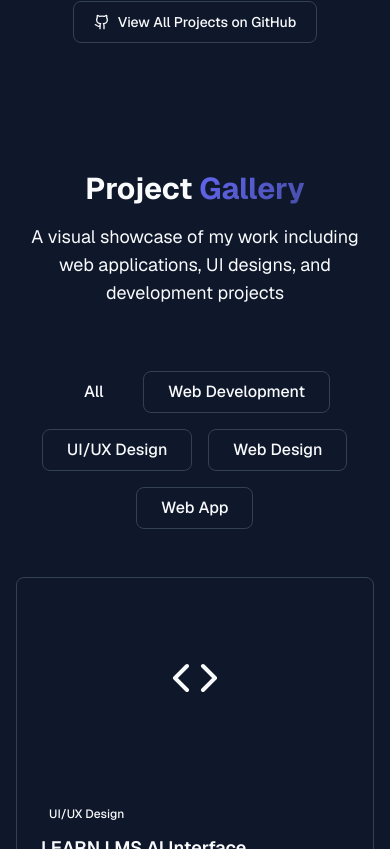
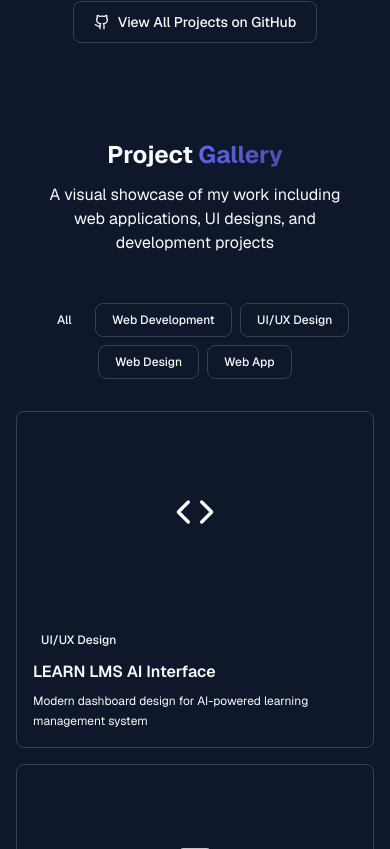
Before and after one commit to zain-khokhar/portfolio, a Next.js app: page / in a window 390 px wide. Shown: the part 5415-6264 px from the top of the page. Built offline with nearby package versions, Linux system fonts and the light colour scheme.

Commit message:
feat: add responsive gallery with mobile-optimized category filters

```diff
--- a/src/app/components/GallerySection.js
+++ b/src/app/components/GallerySection.js
@@ -56,7 +56,7 @@ const GallerySection = () => {
     : galleryItems.filter(item => item.category === selectedCategory);
 
   return (
-    <section id="gallery" className="py-20">
+    <section id="gallery" className="py-12 sm:py-16 lg:py-20">
       <div className="max-w-7xl mx-auto px-4 sm:px-6 lg:px-8">
         {/* Header */}
         <motion.div
@@ -64,12 +64,12 @@ const GallerySection = () => {
           whileInView={{ opacity: 1, y: 0 }}
           viewport={{ once: true }}
           transition={{ duration: 0.8 }}
-          className="text-center mb-16"
+          className="text-center mb-12 sm:mb-16"
         >
-          <h2 className="text-3xl md:text-4xl font-bold mb-4">
+          <h2 className="text-2xl sm:text-3xl md:text-4xl font-bold mb-3 sm:mb-4">
             Project <span className="gradient-text">Gallery</span>
           </h2>
-          <p className="text-muted-foreground text-lg max-w-2xl mx-auto">
+          <p className="text-muted-foreground text-base sm:text-lg max-w-2xl mx-auto px-4">
             A visual showcase of my work including web applications, UI designs, and development projects
           </p>
         </motion.div>
@@ -80,7 +80,7 @@ const GallerySection = () => {
           whileInView={{ opacity: 1, y: 0 }}
           viewport={{ once: true }}
           transition={{ duration: 0.8, delay: 0.2 }}
-          className="flex flex-wrap justify-center gap-4 mb-12"
+          className="flex flex-wrap justify-center gap-2 sm:gap-4 mb-8 sm:mb-12"
         >
           {categories.map((category) => (
             <motion.button
@@ -88,7 +88,7 @@ const GallerySection = () => {
               whileHover={{ scale: 1.05 }}
               whileTap={{ scale: 0.95 }}
               onClick={() => setSelectedCategory(category)}
-              className={`px-6 py-2 rounded-lg font-medium transition-colors duration-200 ${
+              className={`px-4 sm:px-6 py-2 rounded-lg font-medium transition-colors duration-200 text-xs sm:text-sm touch-manipulation ${
                 selectedCategory === category
                   ? 'bg-primary text-primary-foreground'
                   : 'bg-card border border-border hover:bg-accent'
@@ -102,7 +102,7 @@ const GallerySection = () => {
         {/* Gallery Grid */}
         <motion.div
           layout
-          className="grid md:grid-cols-2 lg:grid-cols-3 gap-6"
+          className="grid sm:grid-cols-2 lg:grid-cols-3 gap-4 sm:gap-6"
         >
           {filteredItems.map((item, index) => (
             <motion.div
@@ -115,7 +115,7 @@ const GallerySection = () => {
             >
               {/* Image Placeholder */}
               <div className="relative aspect-video bg-gradient-to-br from-primary/20 to-secondary/20 flex items-center justify-center overflow-hidden">
-                <item.icon className="h-12 w-12 text-primary/60" />
+                <item.icon className="h-10 w-10 sm:h-12 sm:w-12 text-primary/60" />
                 <div className="absolute inset-0 bg-gradient-to-t from-black/20 to-transparent opacity-0 group-hover:opacity-100 transition-opacity duration-300"></div>
 
                 {/* Overlay */}
@@ -126,26 +126,26 @@ const GallerySection = () => {
                     rel="noopener noreferrer"
                     whileHover={{ scale: 1.1 }}
                     whileTap={{ scale: 0.9 }}
-                    className="p-3 bg-white/20 backdrop-blur-sm rounded-full border border-white/30 hover:bg-white/30 transition-colors duration-200"
+                    className="p-2 sm:p-3 bg-white/20 backdrop-blur-sm rounded-full border border-white/30 hover:bg-white/30 transition-colors duration-200 touch-manipulation"
                   >
-                    <ExternalLink className="h-5 w-5 text-white" />
+                    <ExternalLink className="h-4 w-4 sm:h-5 sm:w-5 text-white" />
                   </motion.a>
                 </div>
               </div>
 
               {/* Content */}
-              <div className="p-6">
+              <div className="p-4 sm:p-6">
                 <div className="flex items-center justify-between mb-2">
                   <span className="text-xs font-medium text-primary bg-primary/10 px-2 py-1 rounded">
                     {item.category}
                   </span>
                 </div>
 
-                <h3 className="text-lg font-semibold mb-2 group-hover:text-primary transition-colors duration-200">
+                <h3 className="text-base sm:text-lg font-semibold mb-2 group-hover:text-primary transition-colors duration-200">
                   {item.title}
                 </h3>
 
-                <p className="text-muted-foreground text-sm leading-relaxed">
+                <p className="text-muted-foreground text-xs sm:text-sm leading-relaxed">
                   {item.description}
                 </p>
               </div>
@@ -159,9 +159,9 @@ const GallerySection = () => {
           whileInView={{ opacity: 1, y: 0 }}
           viewport={{ once: true }}
           transition={{ duration: 0.8, delay: 0.5 }}
-          className="text-center mt-12"
+          className="text-center mt-8 sm:mt-12"
         >
-          <p className="text-muted-foreground mb-6">
+          <p className="text-muted-foreground mb-4 sm:mb-6 text-sm sm:text-base px-4">
             Want to see more of my work or discuss a project?
           </p>
           <motion.a
@@ -170,7 +170,7 @@ const GallerySection = () => {
             rel="noopener noreferrer"
             whileHover={{ scale: 1.05 }}
             whileTap={{ scale: 0.95 }}
-            className="inline-flex items-center space-x-2 px-6 py-3 bg-primary text-primary-foreground rounded-lg hover:bg-primary/90 transition-colors duration-200 font-medium"
+            className="inline-flex items-center space-x-2 px-5 sm:px-6 py-2.5 sm:py-3 bg-primary text-primary-foreground rounded-lg hover:bg-primary/90 transition-colors duration-200 font-medium text-sm sm:text-base touch-manipulation"
           >
             <Github className="h-4 w-4" />
             <span>View All Projects on GitHub</span>
```
